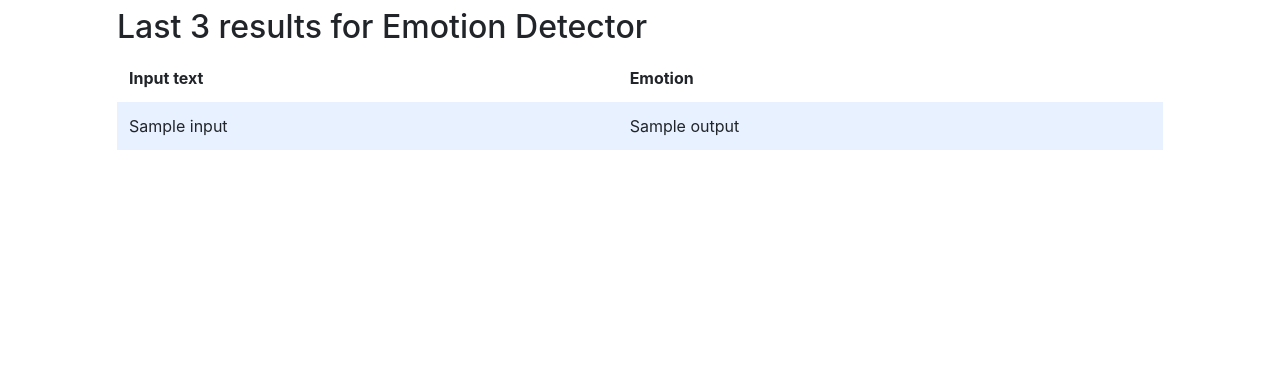
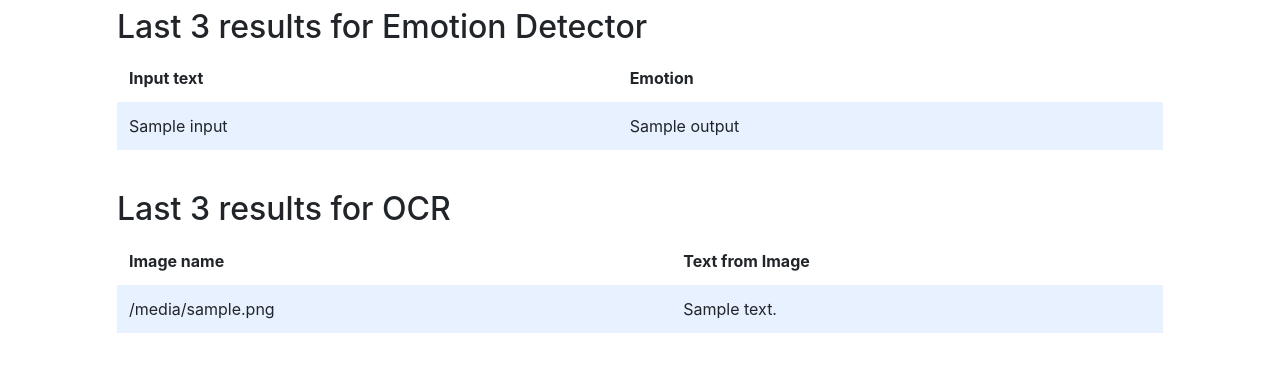
Before and after one commit to Maximgitman/all_ZB, a Flask app: template templates/index.html in a window 1280 px wide. Shown: the part 40-412 px from the top of the page. Run offline with Flask 2, Linux system fonts and the light colour scheme; the template is opened without the code that fills it: most values are stand-ins (such as "Sample title", 1, 10 or a date in 2020); some libraries are stand-ins or nearby versions.

Commit message:
Added results from Emotion Detection and Text from Image to Home page

```diff
--- a/app.py
+++ b/app.py
@@ -43,8 +43,12 @@ def after_request(response):
 @app.route("/")
 def index():
     # Show last 3 results from DataBase
-    results = db.execute("SELECT * FROM emotion ORDER BY id DESC LIMIT 3")
-    return render_template("index.html", results=results)
+    emotions = db.execute("SELECT * FROM emotion ORDER BY id DESC LIMIT 3")
+    exctracted_txt = db.execute("SELECT * FROM image ORDER BY id DESC LIMIT 4")
+    # extract the text and display it
+    return render_template("index.html",
+                           emotions=emotions,
+                           exctracted_txt=exctracted_txt)
 
 
 @app.route("/emotion", methods=["GET", "POST"])
--- a/templates/index.html
+++ b/templates/index.html
@@ -48,10 +48,29 @@
                         </tr>
                     </thead>
                     <tbody>
-                        {% for result in results %}
+                        {% for emotion in emotions %}
                             <tr>
-                                <td>{{ result.input }}</td>
-                                <td>{{ result.output }}</td>
+                                <td>{{ emotion.input }}</td>
+                                <td>{{ emotion.output }}</td>
+                            </tr>
+                        {% endfor %}
+                    </tbody>
+                </table>
+            </div>
+            <div class="section">
+                <h2>Last 3 results for OCR</h2>
+                <table>
+                    <thead>
+                        <tr>
+                            <th>Image name</th>
+                            <th>Text from Image</th>
+                        </tr>
+                    </thead>
+                    <tbody>
+                        {% for text_image in exctracted_txt %}
+                            <tr>
+                                <td>{{ text_image.image }}</td>
+                                <td>{{ text_image.text }}</td>
                             </tr>
                         {% endfor %}
                     </tbody>
--- a/templates/similar-text.html
+++ b/templates/similar-text.html
@@ -31,7 +31,7 @@
                 <a class="nav-link" href="/emotion">EmotionDetector</a>
             </li>
             <li class="nav-item">
-                <a class="nav-link" href="/text-from-image">TextFromImage</a>
+                <a class="nav-link" href="/text_from_image">TextFromImage</a>
             </li>
             <li class="nav-item">
                 <a class="nav-link active" href="/similar-text">SimilarText</a>
```
Also changed, not shown: static/allzb.db.
